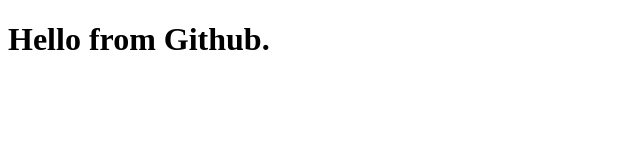
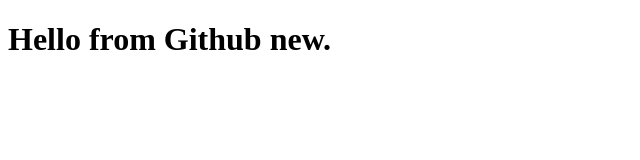
Before and after one commit to bilaltariq2/FreeStyleNgWeb, a plain HTML site: page index.html in a window 1280 px wide. Shown: the full height of the page, 0-640 px from the left. Drawn offline with Linux system fonts and the light colour scheme.

Commit message:
Update index.html

```diff
--- a/index.html
+++ b/index.html
@@ -6,6 +6,6 @@
 	<title>Free Style Jenkins Test</title>
 </head>
 <body>
-	<h1>Hello from Github.</h1>
+	<h1>Hello from Github new.</h1>
 </body>
 </html>
```
